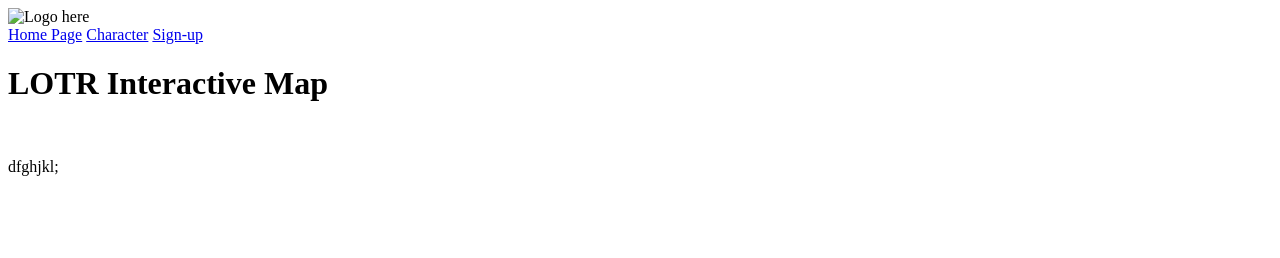
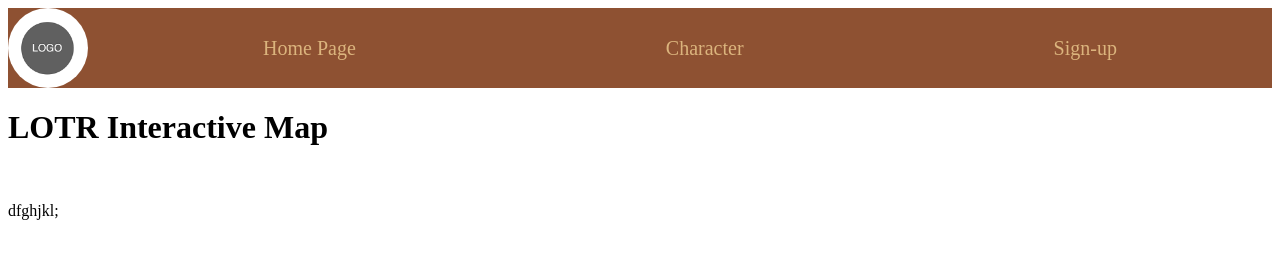
Before and after one commit to JoshuaHerring/lotr_project, a website built with Vite: page src/index.html in a window 1280 px wide. Built offline with nearby package versions, Linux system fonts and the light colour scheme; no server answers.

Commit message:
finished the header

```diff
--- a/src/public/css/style.css
+++ b/src/public/css/style.css
@@ -5,3 +5,32 @@
     --darkColor: #8E5132;
     --greenColor: #98B04F;
 }
+
+/* Header styyling start ///////////////////////////////////////////////////////////////*/
+
+header{
+display: grid;
+grid-template-columns: 100px 1fr;
+background-color: #8E5132;
+}
+
+.logo{
+    width: 80px;
+    height: 80px;
+    border-radius: 50%;
+}
+
+nav
+{
+    display: flex;
+    justify-content: space-around;
+    align-items: center;
+}
+
+nav a{
+    font-size: 125%;
+    color: #DBB47D;
+    text-decoration: none;
+}
+
+/* header styling end /////////////////////////////////////////////////////////////////// */
--- a/src/public/partials/header.html
+++ b/src/public/partials/header.html
@@ -1,8 +1,6 @@
-<div class="logo">
-    <img src="#" alt="Logo here">
+    <img class="logo" src="/images/logoTemp.png" alt="Logo here">
     <nav>
         <a href="/src/index.html">Home Page</a>
         <a href="/src/character.html">Character</a>
         <a href="/src/sigun-up.html">Sign-up</a>
     </nav>
-</div>
```
Also changed, not shown: src/public/images/logoTemp.png (added).
